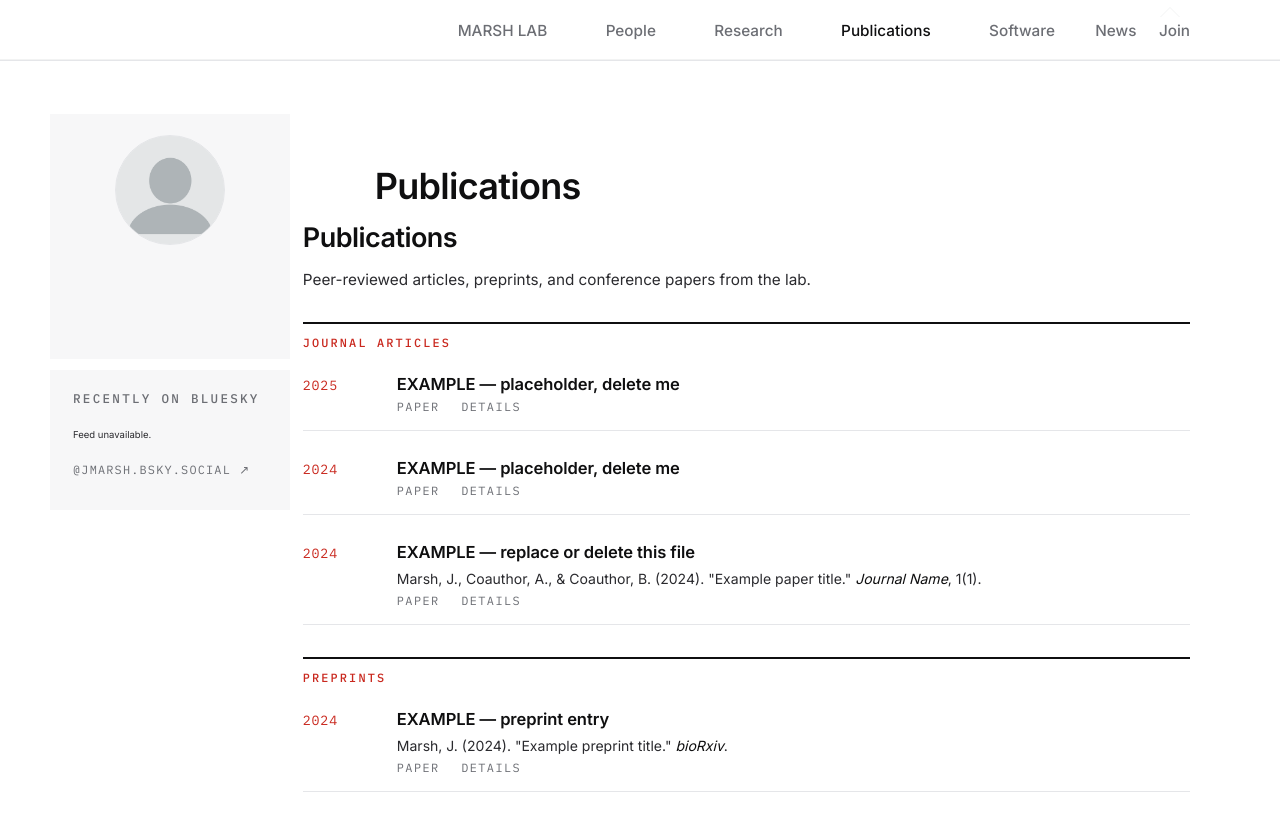
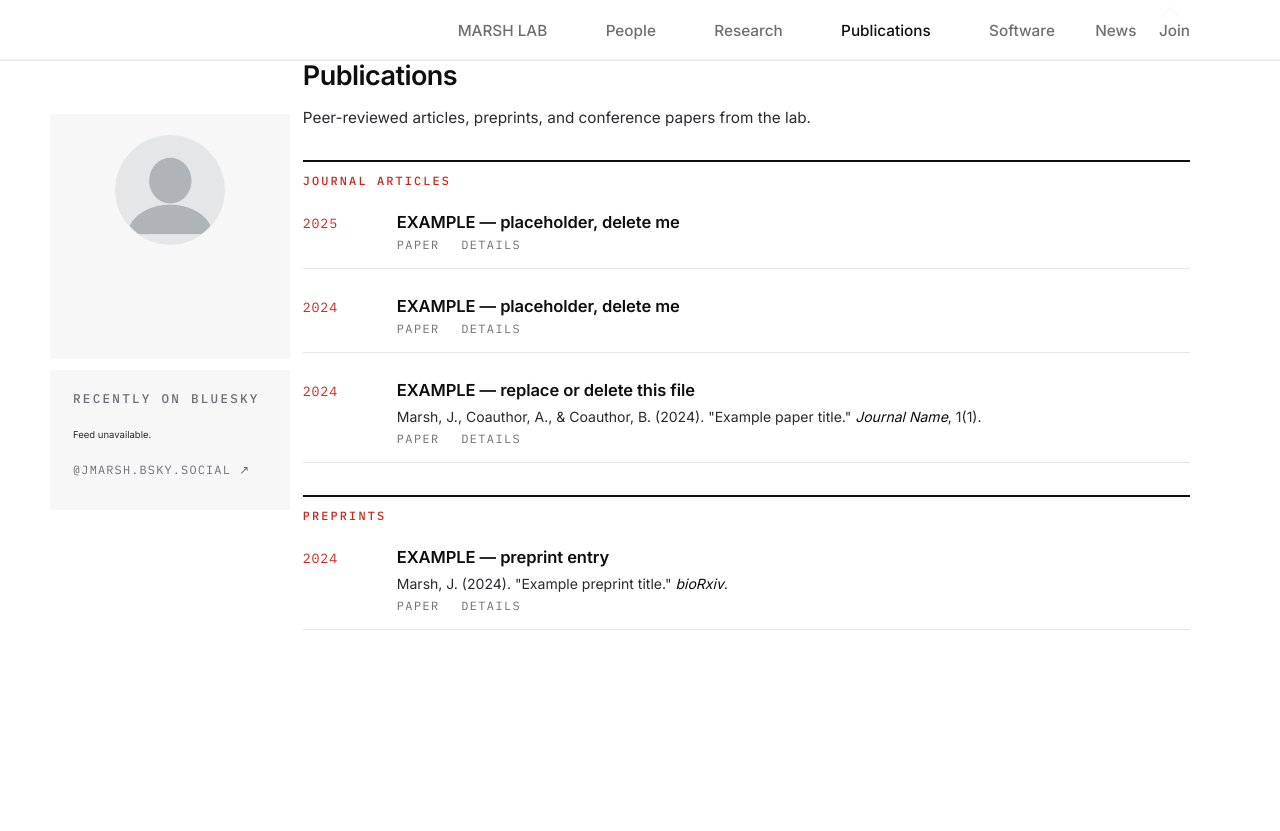
Before and after one commit to marshomics/marshomics.github.io, a Jekyll site: the page built from _pages/publications.html, in a window 1280 px wide and 900 px high. Shown: the top 831 px of the window. Built offline with Jekyll 4.4.1, drawn with Linux system fonts in a browser that asks for light colours; a script bundle is joined from its source files by our own code; library files that are not in the unit come from our copies.

Commit message:
Update _overrides.scss

```diff
--- a/_sass/_overrides.scss
+++ b/_sass/_overrides.scss
@@ -989,7 +989,21 @@ hr {
    the left, title + citation + action links on the right.
    ------------------------------------------------------------------ */
 
-.jm-pubs { padding: 0; }
+/* On the Publications page, suppress the academicpages-injected page title
+   (the larger "Publications" h1 the archive layout drops in before {{ content }})
+   — we render our own .alt-page__title inside .jm-pubs. */
+.archive:has(.jm-pubs) > .page__title { display: none !important; }
+
+/* Align the top of the Publications block with the top of the sidebar's
+   gray background. The sidebar carries `margin-top: 54px` (set higher up in
+   this file); matching it here keeps the two columns flush at the top. */
+.archive:has(.jm-pubs) {
+  margin-top: 54px;
+  padding-top: 0;
+}
+
+.jm-pubs { padding: 0; margin: 0; }
+.jm-pubs > .alt-page__title { margin-top: 0; padding-top: 0; }
 
 .jm-pub-cat-title {
   font-family: var(--jm-font-mono);
```
